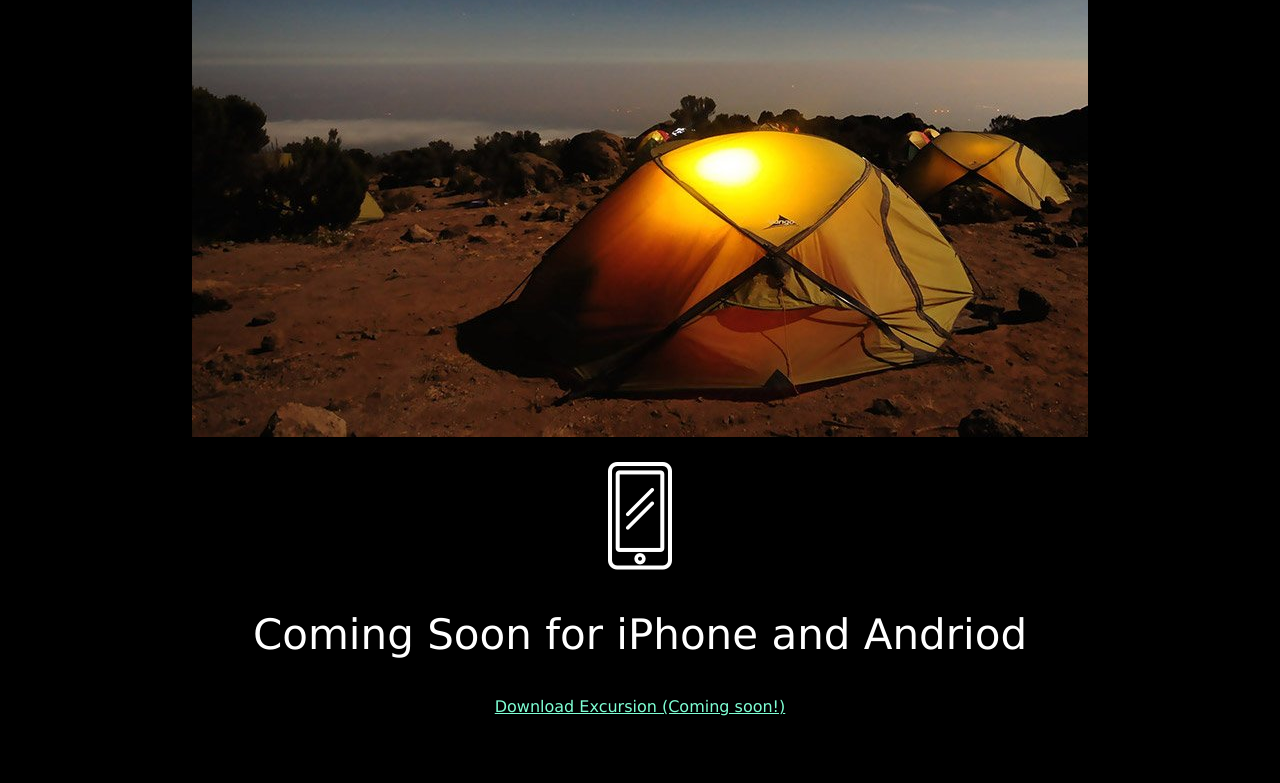
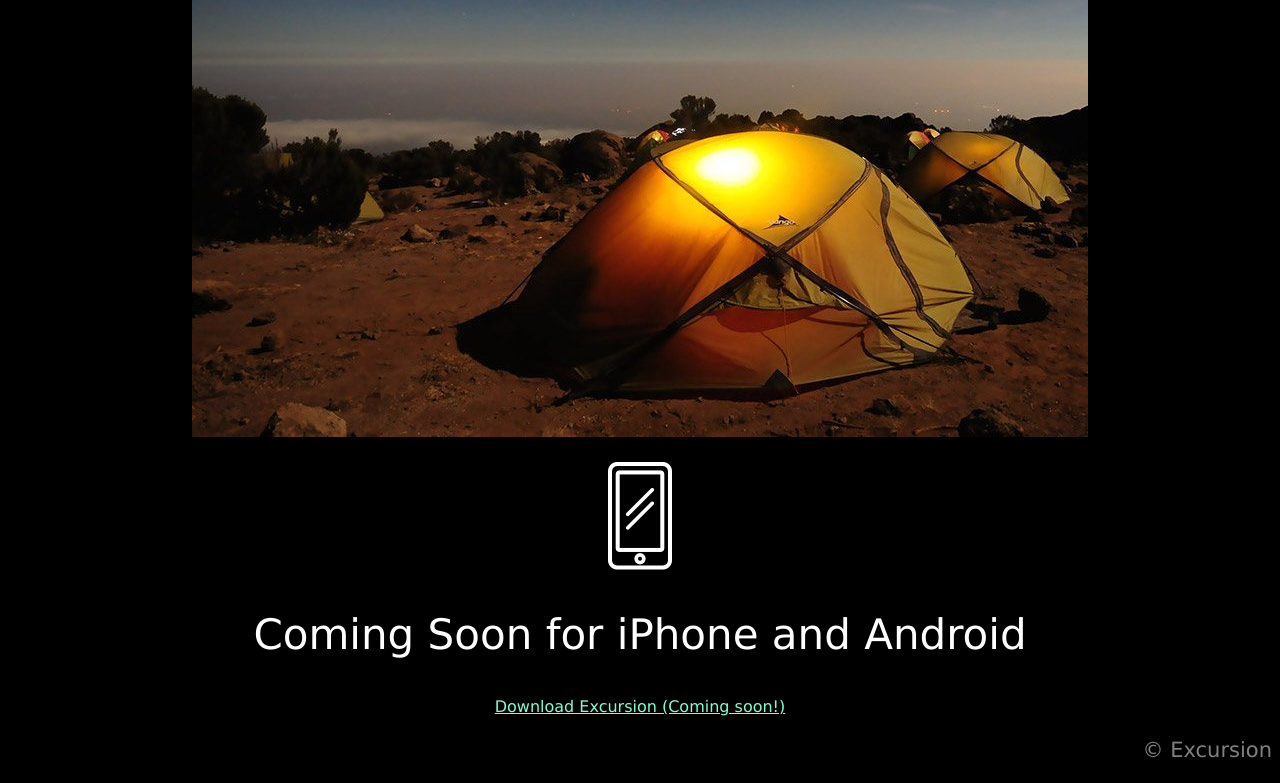
Before and after one commit to OrneryCash/excursion, a plain HTML site: page index.html in a window 1280 px wide. Shown: the part 578-1361 px from the top of the page. Before the commit the page ends 1316 px from the top, so only its background shows below. Drawn offline with Linux system fonts and the light colour scheme.

Commit message:
Correct the spelling and add footer content

```diff
--- a/index.html
+++ b/index.html
@@ -22,9 +22,12 @@
             </section>
             <section>
                 <p><img src="./resources/images/phone.png" alt="phone"></p>
-                <h2>Coming Soon for iPhone and Andriod</h2>
+                <h2>Coming Soon for iPhone and Android</h2>
                 <p><a href="#">Download Excursion (Coming soon!)</a></p>
             </section>
         </main>
+        <footer>
+            <p>&copy; Excursion</p>
+        </footer>
     </body>
 </html>
--- a/resources/css/style.css
+++ b/resources/css/style.css
@@ -1,7 +1,10 @@
 body {
     background-color: black;
+    font-family: Verdana;
+}
+
+header, main {
     text-align: center;
-    font-family: Verdana;
 }
 
 h1 {
@@ -26,3 +29,7 @@ p {
     font-size: 21px;
     color: gray;
 }
+
+footer {
+    text-align: right;
+}
```
